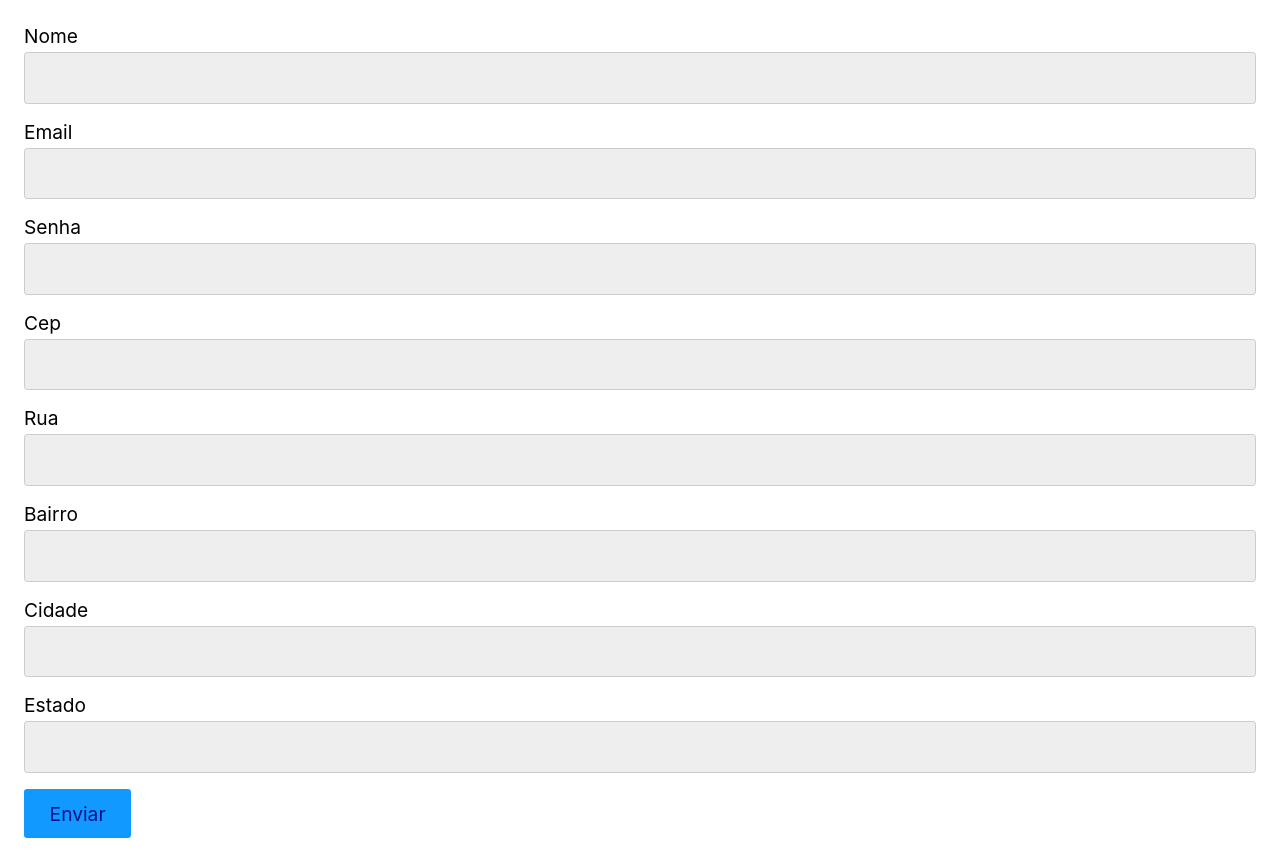
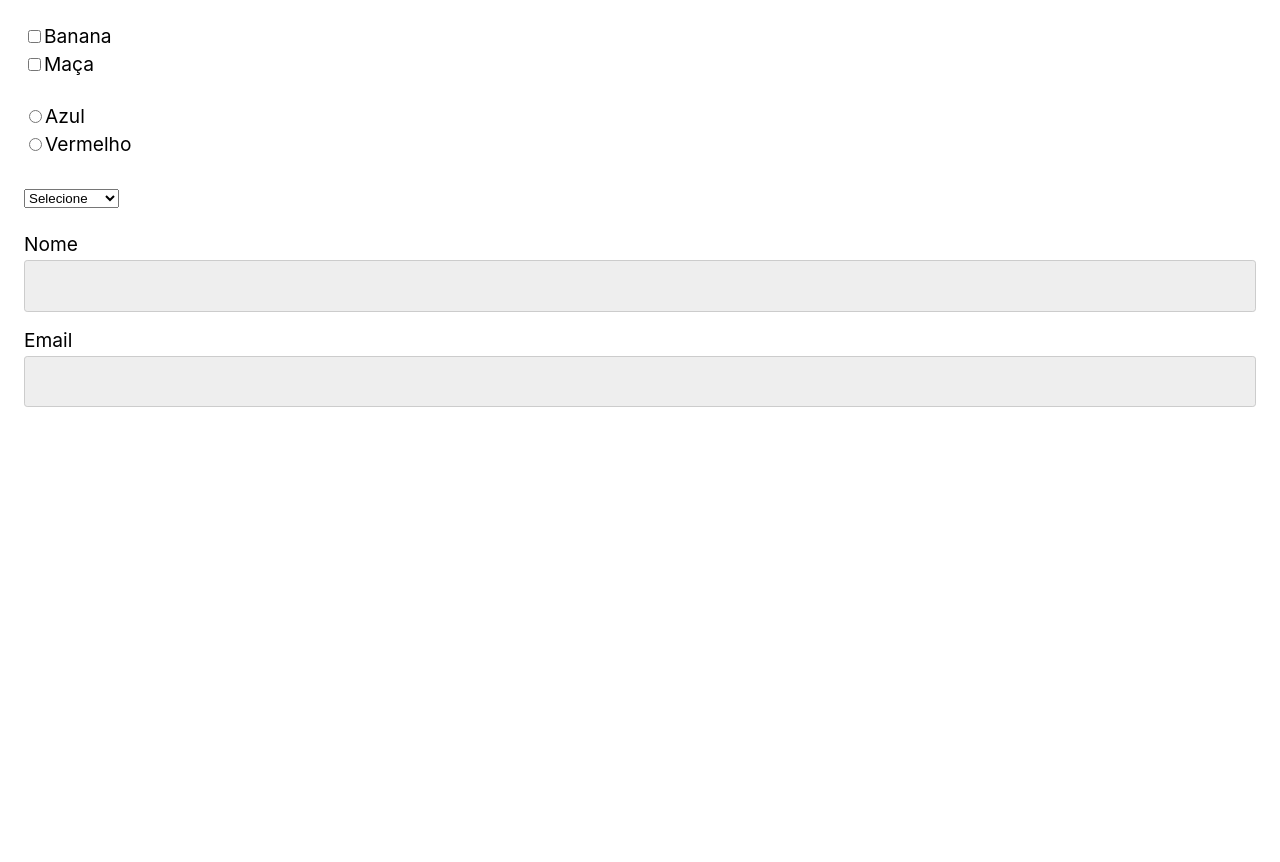
Before and after one commit to Shynjy/Origamid, a React (Create React App) app in the folder react-Ori/meu-app/: page / in a window 1280 px wide. After the commit the page ends 800 px from the top, so only its background shows below. Built offline with nearby package versions, Linux system fonts and the light colour scheme.

Commit message:
update Meu-app

```diff
--- a/react-Ori/meu-app/src/App.js
+++ b/react-Ori/meu-app/src/App.js
@@ -3,6 +3,11 @@ import React from 'react';
 // import useFetch from './hooks/useFetch';
 // import Header from './Header';
 // import Footer from './Footer';
+
+import Imput from './Comps/Input';
+import Radio from './Comps/Radio';
+import Select from './Comps/Select';
+import Checkbox from './Comps/Checkbox';
 
 // Hooks Criados
 
@@ -121,34 +126,72 @@ import React from 'react';
 
 // Formulários com um objeto
 
+// const App = () => {
+//   const [form, setForm] = React.useState({
+//     nome: '',
+//     email: '',
+//   });
+
+//   function handleSubmit(event) {
+//     event.preventDefault();
+//   }
+
+//   function handleChange({ target }) {
+//     const { id, value } = target;
+//     setForm({ ...form, [id]: value });
+//   }
+
+//   return (
+//     <form onSubmit={handleSubmit}>
+//       <label htmlFor="nome">Nome</label>
+//       <input id="nome" type="text" value={form.nome} onChange={handleChange} />
+//       <label htmlFor="email">Email</label>
+//       <input
+//         id="email"
+//         type="email"
+//         value={form.email}
+//         onChange={handleChange}
+//       />
+//       <button>Enviar</button>
+//     </form>
+//   );
+// };
+
+// Componentes criandos
+
 const App = () => {
-  const [form, setForm] = React.useState({
-    nome: '',
-    email: '',
-  });
-
-  function handleSubmit(event) {
-    event.preventDefault();
-  }
-
-  function handleChange({ target }) {
-    const { id, value } = target;
-    setForm({ ...form, [id]: value });
-  }
+  const [nome, setNome] = React.useState('');
+  const [email, setEmail] = React.useState('');
+  const [produto, setProduto] = React.useState('');
+  const [cor, setCor] = React.useState('');
+  const [frutas, setFrutas] = React.useState([]);
 
   return (
-    <form onSubmit={handleSubmit}>
-      <label htmlFor="nome">Nome</label>
-      <input id="nome" type="text" value={form.nome} onChange={handleChange} />
-      <label htmlFor="email">Email</label>
-      <input
+    <div>
+      <Checkbox
+        options={['Banana', 'Maça']}
+        value={frutas}
+        setValue={setFrutas}
+      />
+      <br />
+      <Radio options={['Azul', 'Vermelho']} value={cor} setValue={setCor} />
+      <br />
+      <Select
+        options={['Smartphone', 'Tablet', 'Notebook']}
+        value={produto}
+        setValue={setProduto}
+      />
+      <br />
+      <br />
+      <Imput id="nome" label="Nome" value={nome} setValue={setNome} />
+      <Imput
+        type="email"
         id="email"
-        type="email"
-        value={form.email}
-        onChange={handleChange}
+        label="Email"
+        value={email}
+        setValue={setEmail}
       />
-      <button>Enviar</button>
-    </form>
+    </div>
   );
 };
 
--- /dev/null
+++ b/react-Ori/meu-app/src/Comps/Checkbox.js
@@ -0,0 +1,32 @@
+import React from 'react';
+
+const Checkbox = ({ options, value, setValue, ...props }) => {
+  function handleChange({ target }) {
+    if (target.checked) {
+      setValue([...value, target.value]);
+    } else {
+      setValue(value.filter((item) => item !== target.value));
+    }
+  }
+
+  return (
+    <>
+      {options.map((option, i) => {
+        return (
+          <label key={options + i}>
+            <input
+              type="checkbox"
+              value={option}
+              checked={value.includes(option)}
+              onChange={handleChange}
+              {...props}
+            />
+            {option}
+          </label>
+        );
+      })}
+    </>
+  );
+};
+
+export default Checkbox;
--- /dev/null
+++ b/react-Ori/meu-app/src/Comps/Input.js
@@ -0,0 +1,16 @@
+import React from 'react';
+
+const Input = ({ label, id, value, setValue, ...props }) => {
+  function handleChange({ target }) {
+    setValue(target.value);
+  }
+
+  return (
+    <>
+      <label htmlFor={id}>{label}</label>
+      <input type="text" id={id} name={id} onChange={handleChange} {...props} />
+    </>
+  );
+};
+
+export default Input;
--- /dev/null
+++ b/react-Ori/meu-app/src/Comps/Radio.js
@@ -0,0 +1,28 @@
+import React from 'react';
+
+const Radio = ({ options, value, setValue, ...props }) => {
+  function handleChange({ target }) {
+    setValue(target.value);
+  }
+
+  return (
+    <>
+      {options.map((option, i) => {
+        return (
+          <label key={option + i}>
+            <input
+              type="radio"
+              value={option}
+              checked={value === option}
+              onChange={handleChange}
+              {...props}
+            />
+            {option}
+          </label>
+        );
+      })}
+    </>
+  );
+};
+
+export default Radio;
--- /dev/null
+++ b/react-Ori/meu-app/src/Comps/Select.js
@@ -0,0 +1,22 @@
+import React from 'react';
+
+const Select = ({ options, value, setValue, ...props }) => {
+  function handleChange({ target }) {
+    setValue(target.value);
+  }
+
+  return (
+    <select value={value} onChange={handleChange} {...props}>
+      <option value="" disabled>
+        Selecione
+      </option>
+      {options.map((option, i) => (
+        <option key={option + i} value={option}>
+          {option}
+        </option>
+      ))}
+    </select>
+  );
+};
+
+export default Select;
--- /dev/null
+++ b/react-Ori/meu-app/src/Exer8/Exer8.js
@@ -0,0 +1,41 @@
+import React from 'react';
+
+const Exer8 = () => {
+  const coresArray = ['azul', 'roxo', 'laranja', 'verde', 'vermelho', 'cinza'];
+
+  const [cores, setCores] = React.useState([]);
+
+  function handleChange({ target }) {
+    const element = target.value;
+    if (target.checked) {
+      setCores([...cores, element]);
+    } else {
+      setCores((cores) => cores.filter((cor) => cor !== element));
+    }
+  }
+
+  function handleChecked(cor) {
+    return cores.includes(cor);
+  }
+
+  return (
+    <div>
+      {coresArray.map((cor, i) => {
+        return (
+          <label key={cor + i} style={{ textTransform: 'capitalize' }}>
+            <input
+              style={{ marginRight: '0.5rem' }}
+              type="checkbox"
+              value={cor}
+              checked={handleChecked(cor)}
+              onChange={handleChange}
+            />
+            {cor}
+          </label>
+        );
+      })}
+    </div>
+  );
+};
+
+export default Exer8;
--- a/react-Ori/meu-app/src/index.js
+++ b/react-Ori/meu-app/src/index.js
@@ -1,24 +1,26 @@
 import React from 'react';
 import ReactDOM from 'react-dom/client';
-// import App from './App';
+import App from './App';
 // import Exer1 from './Exer1/Exer1'
 // import Exer2 from './Exer2/Exer2'
 // import Exer3 from './Exer3/Exer3';
 // import Exer4 from './Exer4/Exer4';
 // import Exer5 from './Exer5/Exer5';
 // import Exer6 from './Exer6/Exer6';
-import Exer7 from './Exer7/Exer7';
+// import Exer7 from './Exer7/Exer7';
+// import Exer8 from './Exer8/Exer8';
 
 const root = ReactDOM.createRoot(document.getElementById('root'));
 root.render(
   <React.StrictMode>
-    {/* <App /> */}
+    <App />
     {/* <Exer1 /> */}
     {/* <Exer2 /> */}
     {/* <Exer3 /> */}
     {/* <Exer4 /> */}
     {/* <Exer5 /> */}
     {/* <Exer6 /> */}
-    <Exer7 />
+    {/* <Exer7 /> */}
+    {/* <Exer8 /> */}
   </React.StrictMode>,
 );
```
